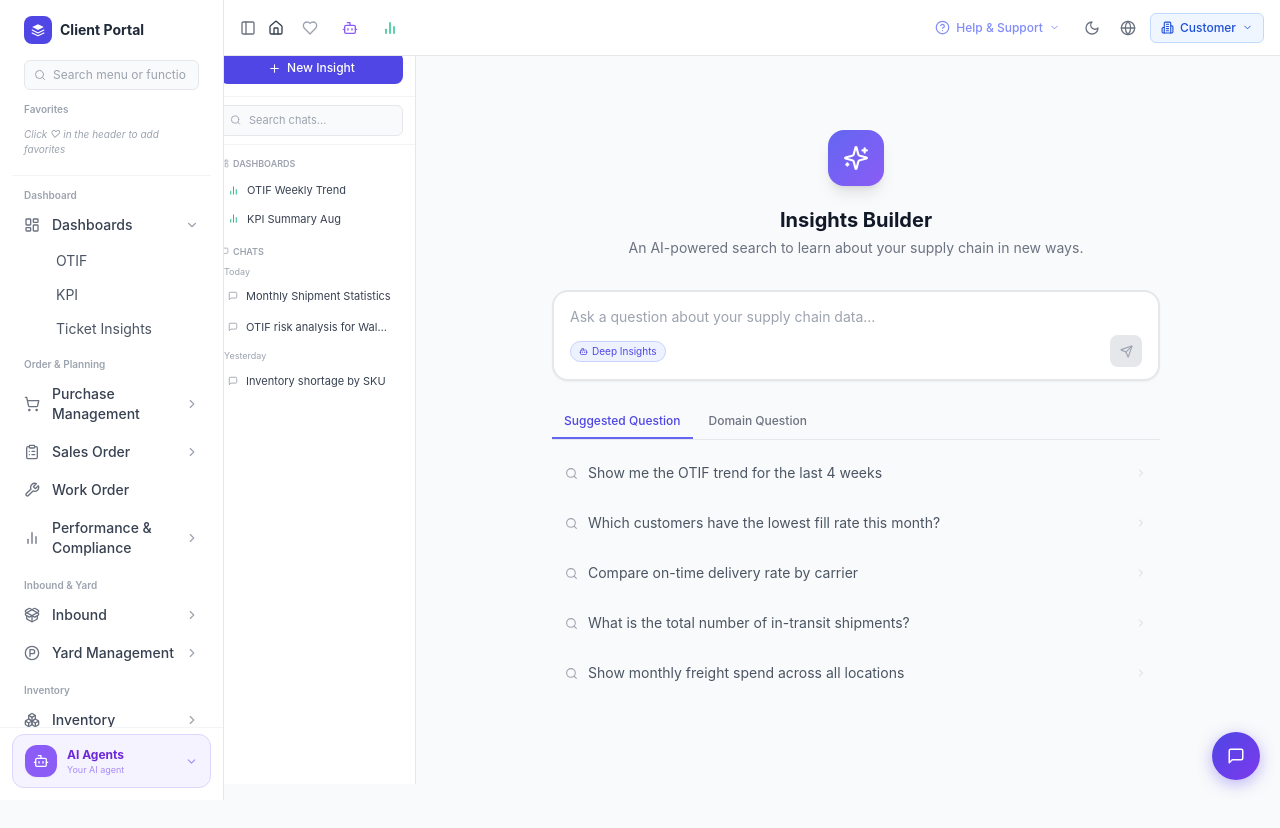
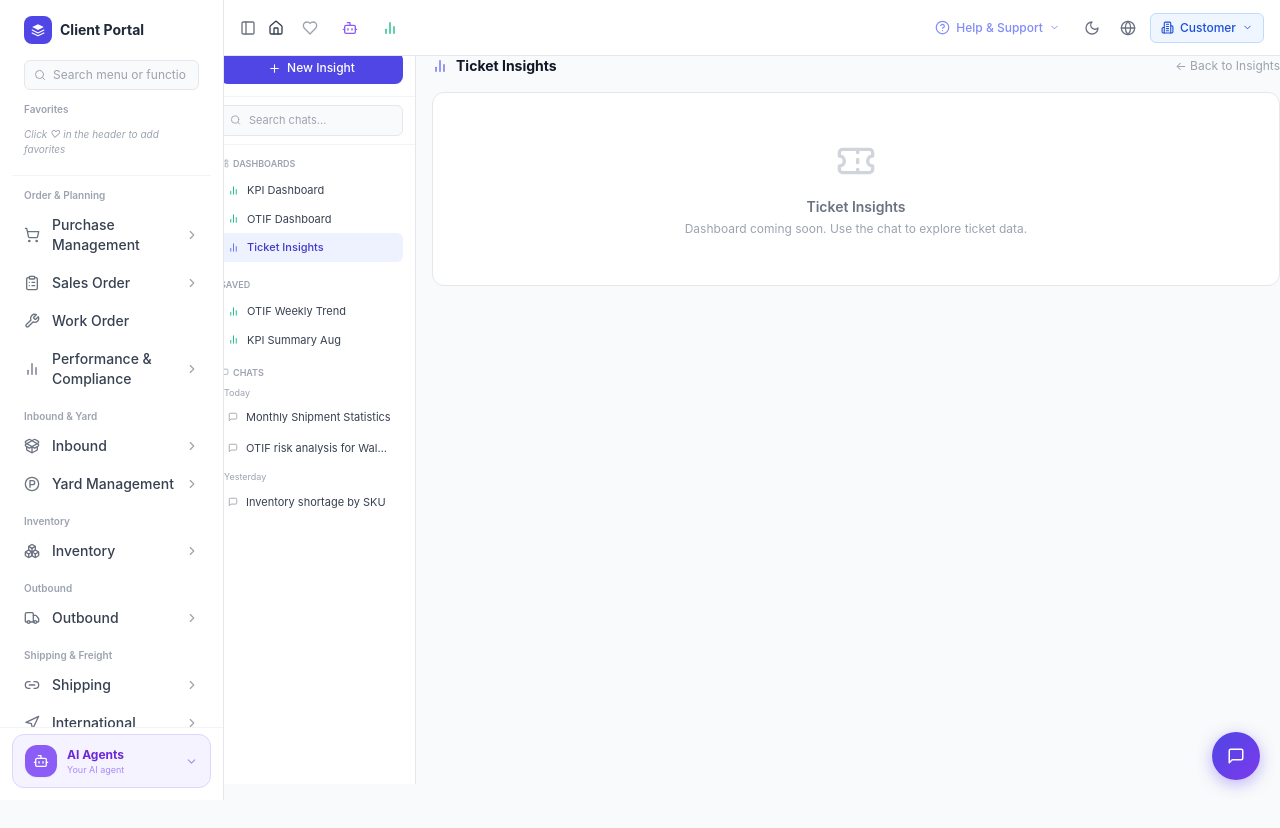
Before and after one commit to WYJade/CP-Announcement-management, a React (Vite) app: page /insights in a window 1280 px wide. Both pictures are taken after a click on the button "Ticket Insights". Shown: the top 828 px of the page. Built offline with nearby package versions, Linux system fonts and the light colour scheme.

Commit message:
feat: remove Dashboard nav section, migrate KPI/OTIF/Ticket to Insights, Performance&Compliance moved to System area

```diff
--- a/src/components/Insights/InsightsPage.tsx
+++ b/src/components/Insights/InsightsPage.tsx
@@ -82,8 +82,10 @@ function MiniBarChart({ data }: { data: { label: string; value: number }[] }) {
 export default function InsightsPage() {
   const navigate = useNavigate()
   const [activeSession, setActiveSession] = useState<string | null>(null)
+  const [activeDashboard, setActiveDashboard] = useState<'kpi'|'otif'|'ticket'|null>(null)
   const [sessions, setSessions] = useState<ChatSession[]>(INITIAL_SESSIONS)
   const [dashboards, setDashboards] = useState<SavedDashboard[]>(INITIAL_DASHBOARDS)
+  const savedDashboards = dashboards
   const [input, setInput] = useState('')
   const [suggestTab, setSuggestTab] = useState(0)
   const [sidebarSearch, setSidebarSearch] = useState('')
@@ -219,17 +221,36 @@ export default function InsightsPage() {
         </div>
 
         <div className="flex-1 overflow-y-auto">
-          {/* Saved Dashboards */}
+          {/* Built-in Dashboards — KPI / OTIF / Ticket Insights */}
           <div className="px-3 pt-3 pb-1">
             <p className="text-[9px] font-semibold text-gray-400 uppercase mb-1.5 flex items-center gap-1"><LayoutDashboard size={9} /> Dashboards</p>
-            {dashboards.map(d => (
+            {[
+              { id: 'kpi', label: 'KPI Dashboard' },
+              { id: 'otif', label: 'OTIF Dashboard' },
+              { id: 'ticket', label: 'Ticket Insights' },
+            ].map(d => (
               <button key={d.id}
-                className="w-full flex items-center gap-2 px-2 py-1.5 rounded-md hover:bg-gray-50 text-left group">
-                <BarChart2 size={11} className="text-emerald-500 shrink-0" />
-                <span className="text-[11px] text-gray-700 truncate flex-1">{d.title}</span>
+                onClick={() => { setActiveDashboard(d.id as 'kpi'|'otif'|'ticket'); setActiveSession(null) }}
+                className={`w-full flex items-center gap-2 px-2 py-1.5 rounded-md text-left group transition-colors ${activeDashboard === d.id ? 'bg-primary-50 text-primary-700 font-medium' : 'hover:bg-gray-50 text-gray-700'}`}>
+                <BarChart2 size={11} className={activeDashboard === d.id ? 'text-primary-500 shrink-0' : 'text-emerald-500 shrink-0'} />
+                <span className="text-[11px] truncate flex-1">{d.label}</span>
               </button>
             ))}
           </div>
+
+          {/* Saved Dashboards from chat */}
+          {savedDashboards.length > 0 && (
+            <div className="px-3 pt-1 pb-1">
+              <p className="text-[9px] font-semibold text-gray-400 uppercase mb-1.5 mt-2">Saved</p>
+              {savedDashboards.map(d => (
+                <button key={d.id}
+                  className="w-full flex items-center gap-2 px-2 py-1.5 rounded-md hover:bg-gray-50 text-left group">
+                  <BarChart2 size={11} className="text-emerald-500 shrink-0" />
+                  <span className="text-[11px] text-gray-700 truncate flex-1">{d.title}</span>
+                </button>
+              ))}
+            </div>
+          )}
 
           {/* Chat history */}
           <div className="px-3 pt-2">
@@ -265,7 +286,29 @@ export default function InsightsPage() {
 
       {/* ── Main Area ── */}
       <div className="flex-1 flex flex-col overflow-hidden bg-gray-50">
-        {!activeSession ? (
+        {/* Dashboard view when a dashboard nav item is selected */}
+        {activeDashboard && !activeSession ? (
+          <div className="flex-1 overflow-y-auto p-4">
+            <div className="flex items-center justify-between mb-4">
+              <div className="flex items-center gap-2">
+                <BarChart2 size={16} className="text-primary-500" />
+                <h2 className="text-sm font-bold text-gray-900">
+                  {activeDashboard === 'kpi' ? 'KPI Dashboard' : activeDashboard === 'otif' ? 'OTIF Dashboard' : 'Ticket Insights'}
+                </h2>
+              </div>
+              <button onClick={() => setActiveDashboard(null)} className="text-xs text-gray-400 hover:text-gray-600">← Back to Insights</button>
+            </div>
+            {activeDashboard === 'kpi' && <KPIDashboard />}
+            {activeDashboard === 'otif' && <OTIFDashboard />}
+            {activeDashboard === 'ticket' && (
+              <div className="bg-white border border-gray-200 rounded-xl p-12 text-center">
+                <Ticket size={40} className="text-gray-300 mx-auto mb-4" />
+                <p className="text-sm font-semibold text-gray-500">Ticket Insights</p>
+                <p className="text-xs text-gray-400 mt-1">Dashboard coming soon. Use the chat to explore ticket data.</p>
+              </div>
+            )}
+          </div>
+        ) : !activeSession ? (
           /* ── Landing / Empty State ── */
           <div className="flex-1 flex flex-col items-center justify-center px-8 py-12 max-w-2xl mx-auto w-full">
             <div className="w-14 h-14 bg-gradient-to-br from-primary-500 to-violet-500 rounded-2xl flex items-center justify-center mb-5 shadow-lg">
--- a/src/components/Layout/NavSidebar.tsx
+++ b/src/components/Layout/NavSidebar.tsx
@@ -613,11 +613,7 @@ function NavSidebar() {
 
         {/* Workspace Section */}
         <div className="border-t border-gray-100 pt-3">
-        <p className="text-[10px] font-semibold text-gray-400 px-3 mb-1">Dashboard</p>
-        <nav className="space-y-0.5 mb-3">
-          {renderMenuSection([menuItems[0]])}
-        </nav>
-        <p className="text-[10px] font-semibold text-gray-400 px-3 mb-1 mt-2">Order &amp; Planning</p>
+        <p className="text-[10px] font-semibold text-gray-400 px-3 mb-1">Order &amp; Planning</p>
         <nav className="space-y-0.5 mb-3">
           {renderMenuSection(menuItems.slice(1,5))}
         </nav>
@@ -646,14 +642,18 @@ function NavSidebar() {
           {renderMenuSection(menuItems.slice(13,14))}
         </nav>
         <p className="text-[10px] font-semibold text-gray-400 px-3 mb-1 mt-2">Integration</p>
-        <nav className="space-y-0.5 mb-4">
+        <nav className="space-y-0.5 mb-3">
           {renderMenuSection(menuItems.slice(14))}
         </nav>
         </div>
 
         {/* System Section */}
         <div className="border-t border-gray-100 pt-3 mb-4">
-          <p className="text-[10px] font-semibold text-gray-400 px-3 mb-1">System</p>
+          <p className="text-[10px] font-semibold text-gray-400 px-3 mb-1">Performance &amp; Compliance</p>
+          <nav className="space-y-0.5 mb-3">
+            {renderMenuSection([menuItems[4]])}
+          </nav>
+          <p className="text-[10px] font-semibold text-gray-400 px-3 mb-1 mt-2">System</p>
           <nav className="space-y-0.5">
             {renderMenuSection(systemItems)}
           </nav>
```
